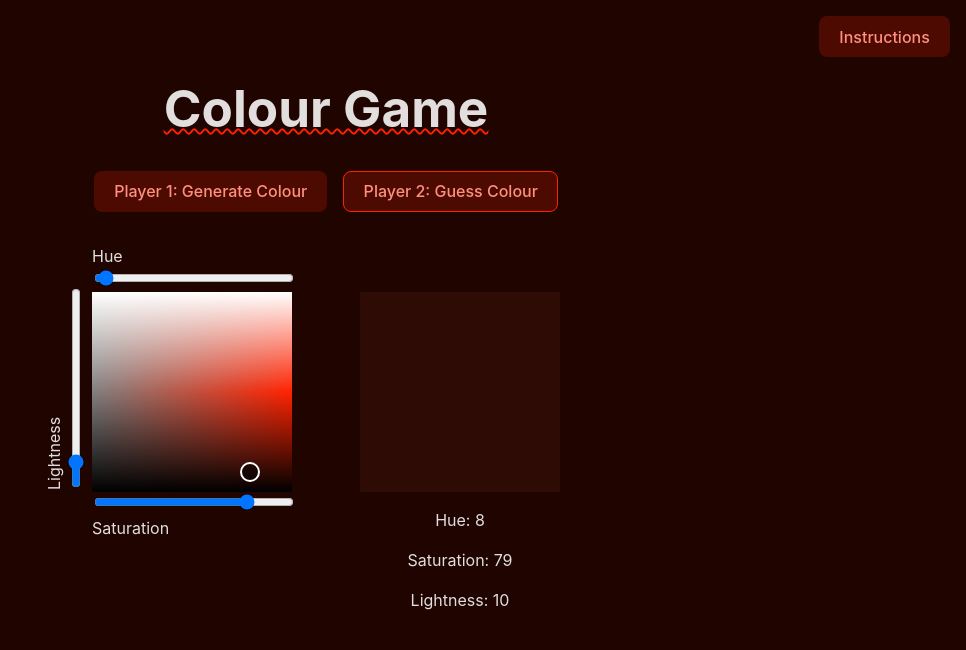
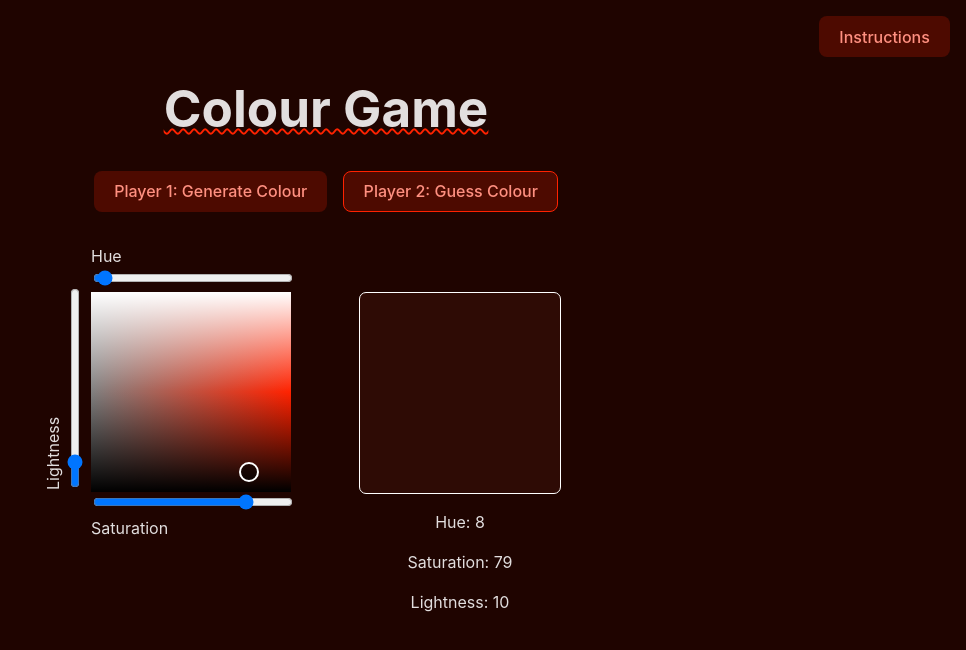
Before and after one commit to mrchimp/colour-game, a Vue app: page /#/guess-color in a window 1280 px wide. Shown: the top 650 px of the page, without its empty margins (314-1280 px from the left). Built offline with nearby package versions, Linux system fonts and the light colour scheme.

Commit message:
Consistent swatch styling

```diff
--- a/src/components/Views/GuessColor.vue
+++ b/src/components/Views/GuessColor.vue
@@ -105,7 +105,7 @@ function getPickerValues(e) {
 
     <div class="result">
       <div
-        class="preview-swatch"
+        class="swatch preview-swatch"
         :style="`background: hsl(${hue},${saturation}%,${lightness}%)`"
       ></div>
 
--- a/src/components/Views/RandomColor.vue
+++ b/src/components/Views/RandomColor.vue
@@ -44,12 +44,4 @@ defineExpose({
   <button @click="randomise">Randomise</button>
 </template>
 
-<style scoped>
-.swatch {
-  width: 100%;
-  height: 200px;
-  transition: background-color var(--trans-time) var(--trans-ease);
-  border: 1px solid white;
-  border-radius: 7px;
-}
-</style>
+<style scoped></style>
--- a/src/style.css
+++ b/src/style.css
@@ -77,3 +77,11 @@ button:focus-visible {
   padding: 2rem;
   text-align: center;
 }
+
+.swatch {
+  width: 100%;
+  height: 200px;
+  transition: background-color var(--trans-time) var(--trans-ease);
+  border: 1px solid white;
+  border-radius: 7px;
+}
```
